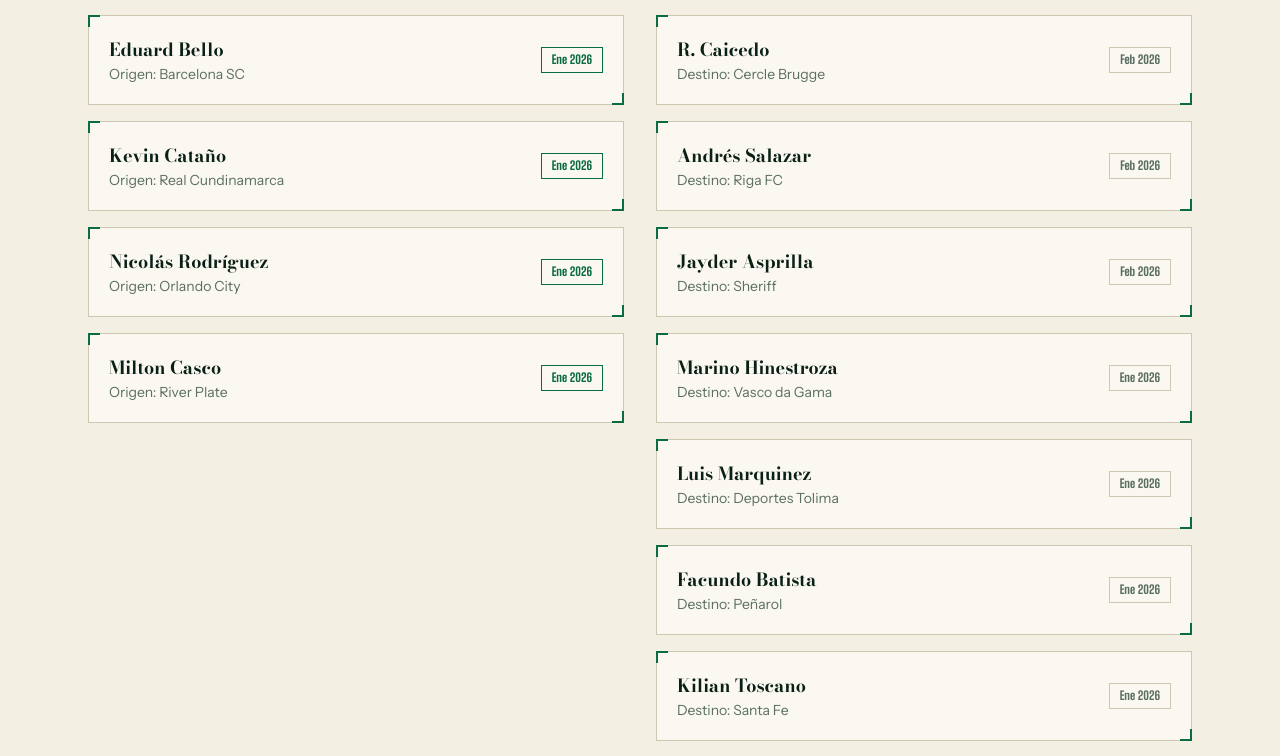
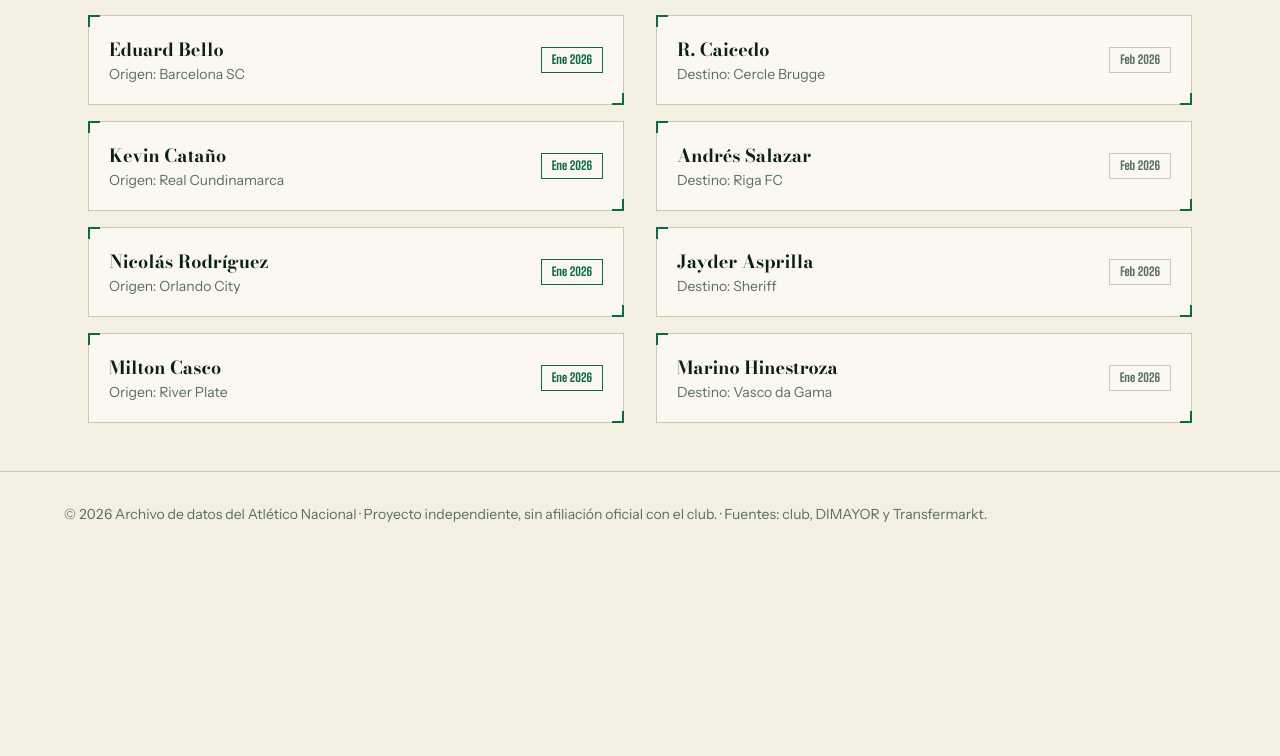
Before and after one commit to gxtti70/nacional-data, a Next.js app: page /traspasos in a window 1280 px wide. Shown: the part 1258-2014 px from the top of the page. After the commit the page ends 1814 px from the top, so only its background shows below. Built offline with nearby package versions, Linux system fonts and the light colour scheme.

Commit message:
hover/layout mejorado para que se muestre ya sea hacia arriba o abajo segun el espacio que tenga disponible

```diff
--- a/src/app/layout.tsx
+++ b/src/app/layout.tsx
@@ -21,7 +21,7 @@
       <head><script dangerouslySetInnerHTML={{ __html: themeScript }} /></head>
       <body className="font-sans text-base leading-relaxed">
         <TopNav />
-        <main className="mx-auto w-full max-w-6xl px-6 py-12">{children}</main>
+        <main className="relative z-10 mx-auto w-full max-w-6xl px-6 py-12">{children}</main>
         <Footer />
       </body>
     </html>
--- a/src/data/transfers.ts
+++ b/src/data/transfers.ts
@@ -38,9 +38,4 @@
   { player: 'Andrés Salazar', club: 'Riga FC', window: 'Feb 2026', type: 'Fichaje' },
   { player: 'Jayder Asprilla', club: 'Sheriff', window: 'Feb 2026', type: 'Fichaje', fee: '€0,6 M' },
   { player: 'Marino Hinestroza', club: 'Vasco da Gama', window: 'Ene 2026', type: 'Fichaje', fee: '€5,2 M' },
-  { player: 'Luis Marquinez', club: 'Deportes Tolima', window: 'Ene 2026', type: 'Cesión' },
-  { player: 'Facundo Batista', club: 'Peñarol', window: 'Ene 2026', type: 'Fichaje', fee: '€0,4 M' },
-  { player: 'Kilian Toscano', club: 'Santa Fe', window: 'Ene 2026', type: 'Cesión' },
-  { player: 'Billy Arce', club: 'Sin club', window: 'Ene 2026', type: 'Libre' },
-  { player: 'Yair Mena', club: 'Ferroviário', window: 'Ene 2026', type: 'Fichaje' },
 ]
--- a/src/features/transfers/TransferCard.tsx
+++ b/src/features/transfers/TransferCard.tsx
@@ -1,4 +1,5 @@
-import { useId } from 'react'
+'use client'
+import { useId, useRef, useState } from 'react'
 import type { Transfer } from '@/data/transfers'
 
 const HOW_IN: Record<Transfer['type'], string> = {
@@ -16,12 +17,29 @@
 
 export default function TransferCard({ t, dir }: { t: Transfer; dir: 'in' | 'out' }) {
   const id = useId()
+  const cardRef = useRef<HTMLDivElement>(null)
+const tipRef = useRef<HTMLDivElement>(null)
+const [up, setUp] = useState(false)
+
+const place = () => {
+  const card = cardRef.current
+  const tip = tipRef.current
+  if (!card || !tip) return
+  const r = card.getBoundingClientRect()
+  const need = tip.offsetHeight + 16
+  const below = window.innerHeight - r.bottom
+  const above = r.top - 72 // alto aproximado del header sticky
+  setUp(below < need && above > below)
+}
   const arriving = dir === 'in'
   const label = `font-num text-xs font-extrabold uppercase tracking-wider ${arriving ? 'text-tipin' : 'text-tipout'}`
 
   return (
     <div
       tabIndex={0}
+      ref={cardRef}
+      onMouseEnter={place}
+      onFocus={place}
       aria-describedby={id}
       className="ficha group relative flex items-center justify-between gap-4 p-5 outline-none transition hover:z-20 hover:border-primary focus-within:z-20 focus-visible:border-primary"
     >
@@ -36,14 +54,14 @@
 <div
   id={id}
   role="tooltip"
-  className={`pointer-events-none absolute inset-x-0 top-full z-30 mt-3 translate-y-1 border-l-4 bg-tip p-4 text-sm text-tipink opacity-0 shadow-2xl transition-all duration-200 group-hover:translate-y-0 group-hover:opacity-100 group-focus-within:translate-y-0 group-focus-within:opacity-100 ${arriving ? 'border-l-tipin' : 'border-l-tipout'}`}
+  className={`pointer-events-none absolute inset-x-0 bottom-full z-30 mb-3 -translate-y-1 border-l-4 bg-tip p-4 text-sm text-tipink opacity-0 shadow-2xl transition-all duration-200 group-hover:translate-y-0 group-hover:opacity-100 group-focus-within:translate-y-0 group-focus-within:opacity-100 ${arriving ? 'border-l-tipin' : 'border-l-tipout'}`}
   style={{ backgroundColor: 'var(--tip-bg)', color: 'var(--tip-ink)' }}
 >
   <span
-  aria-hidden
-  className="absolute -top-1.5 left-8 h-3 w-3 rotate-45 bg-tip shadow-sm"
-  style={{ backgroundColor: 'var(--tip-bg)' }}
-/>
+    aria-hidden
+    className="absolute -bottom-1.5 left-8 h-3 w-3 rotate-45 bg-tip shadow-sm"
+    style={{ backgroundColor: 'var(--tip-bg)' }}
+  />
   <p className={label}>{arriving ? 'Cómo llega' : 'Cómo se fue'}</p>
   <p className="mt-1 font-semibold">{(arriving ? HOW_IN : HOW_OUT)[t.type]}</p>
   {t.fee && <p className="mt-1 text-xs text-tipmute">Monto reportado: {t.fee}</p>}
```
